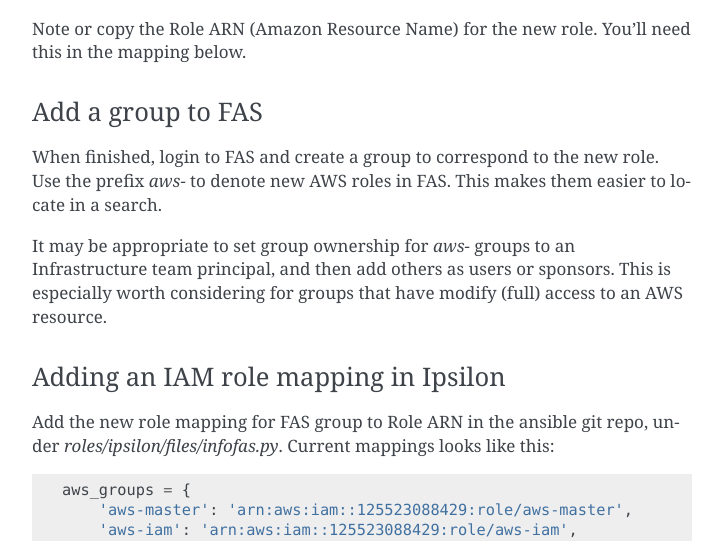
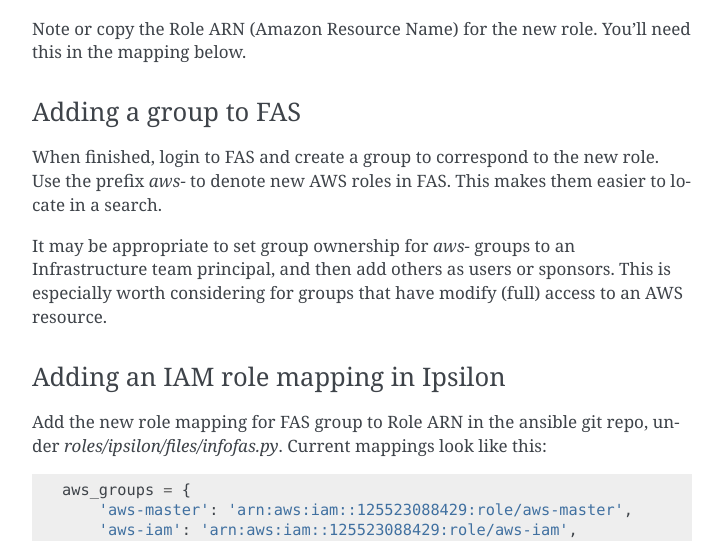
Before and after one commit to FrostyX/infra-docs, a Sphinx documentation site: the page built from docs/sysadmin-guide/sops/aws-access.rst, in a window 1280 px wide and 900 px high, scrolled down 869 px. Shown: the part 166-707 px from the top of the window, without its empty margins (388-1111 px from the left). Built offline with Sphinx 7.4.7, drawn with Linux system fonts in a browser that asks for light colours; some of the changed text lies outside the part shown.

Commit message:
Fix a couple typos

```diff
--- a/docs/sysadmin-guide/sops/aws-access.rst
+++ b/docs/sysadmin-guide/sops/aws-access.rst
@@ -58,8 +58,8 @@
 You'll need this in the mapping below.
 
 
-Add a group to FAS
-------------------
+Adding a group to FAS
+---------------------
 
 When finished, login to FAS and create a group to correspond to the
 new role.  Use the prefix *aws-* to denote new AWS roles in FAS.  This
@@ -75,7 +75,7 @@
 -------------------------------------
 
 Add the new role mapping for FAS group to Role ARN in the ansible git
-repo, under *roles/ipsilon/files/infofas.py*.  Current mappings looks
+repo, under *roles/ipsilon/files/infofas.py*.  Current mappings look
 like this::
 
   aws_groups = {
```
